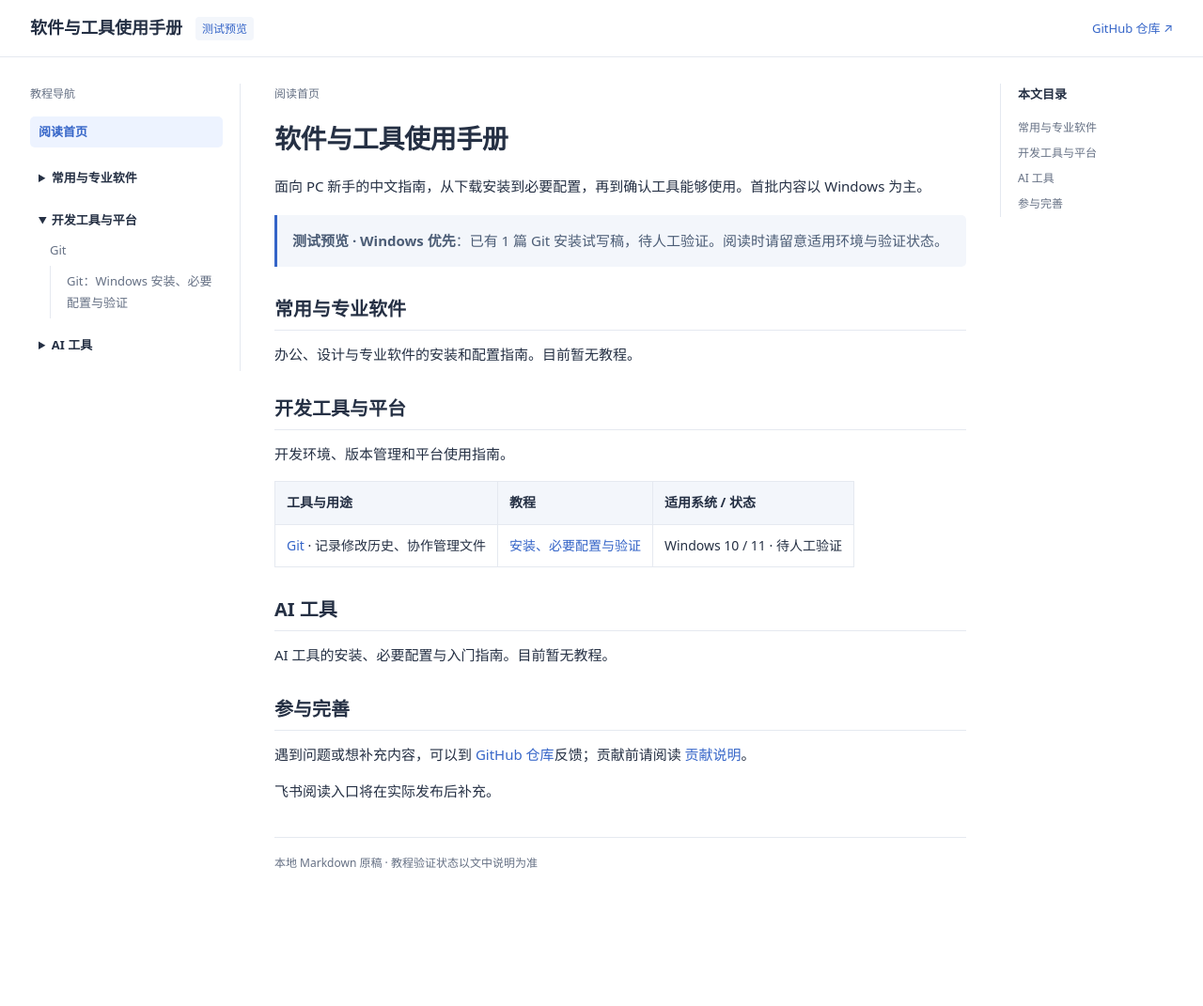
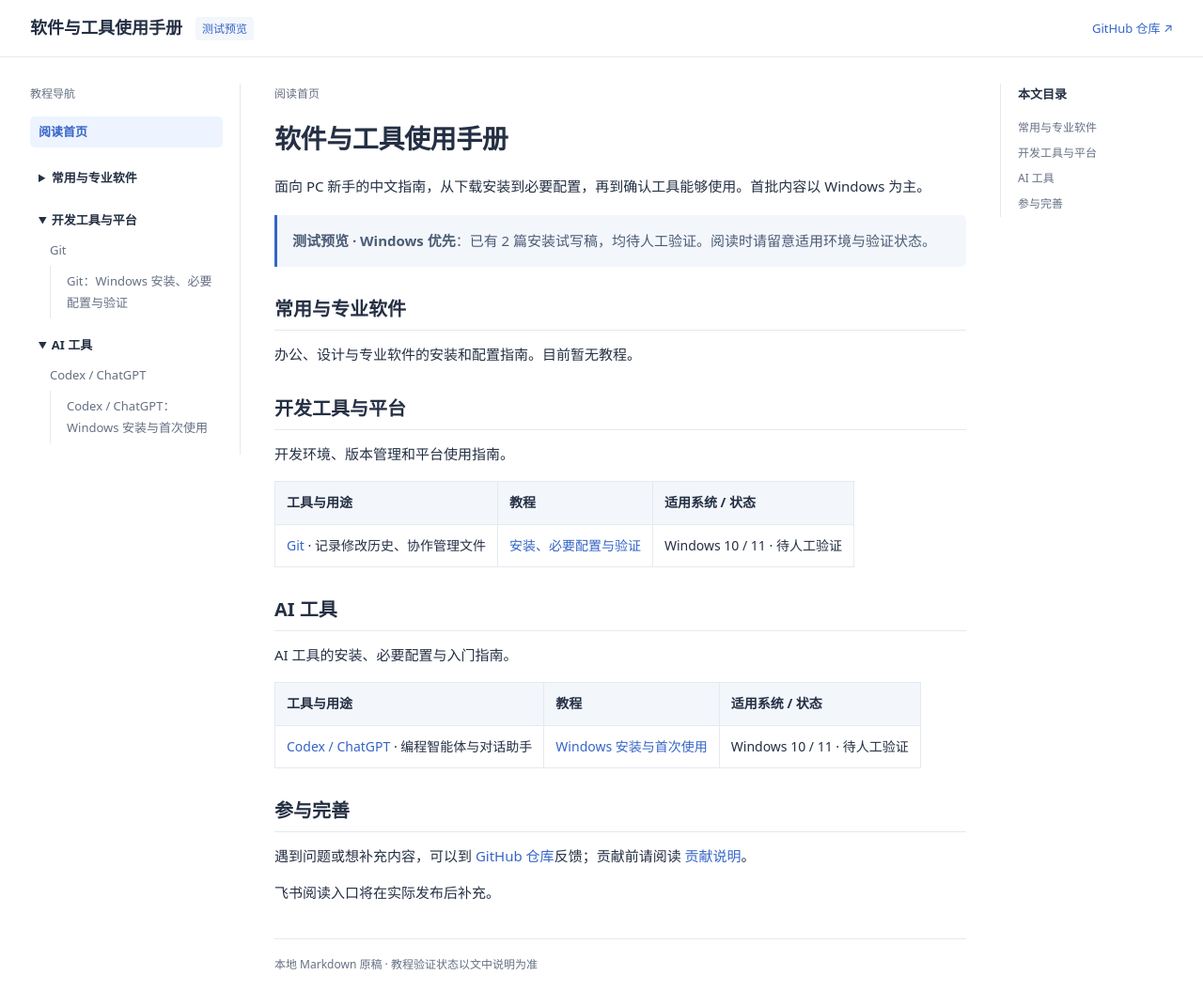
Before and after one commit to MashedPotato817/software-handbook, a Jekyll site: the page built from index.md, in a window 1280 px wide and 1085 px high. Shown: the top 1071 px of the window at 94% size. Built offline with Jekyll 4.4.1, drawn with Linux system fonts in a browser that asks for light colours; part of the change alters nothing that is shown.

Commit message:
docs(codex): 新增 Windows 安装与首次使用试写稿

```diff
--- a/index.md
+++ b/index.md
@@ -7,7 +7,7 @@ title: 软件与工具使用手册
 
 面向 PC 新手的中文指南，从下载安装到必要配置，再到确认工具能够使用。首批内容以 Windows 为主。
 
-> **测试预览 · Windows 优先**：已有 1 篇 Git 安装试写稿，待人工验证。阅读时请留意适用环境与验证状态。
+> **测试预览 · Windows 优先**：已有 2 篇安装试写稿，均待人工验证。阅读时请留意适用环境与验证状态。
 
 ## 常用与专业软件
 
@@ -23,7 +23,11 @@ title: 软件与工具使用手册
 
 ## AI 工具
 
-AI 工具的安装、必要配置与入门指南。目前暂无教程。
+AI 工具的安装、必要配置与入门指南。
+
+| 工具与用途 | 教程 | 适用系统 / 状态 |
+| --- | --- | --- |
+| [Codex / ChatGPT](pages/codex/index.md) · 编程智能体与对话助手 | [Windows 安装与首次使用](pages/codex/install.md) | Windows 10 / 11 · 待人工验证 |
 
 ## 参与完善
 
--- /dev/null
+++ b/pages/codex/index.md
@@ -0,0 +1,13 @@
+---
+title: Codex / ChatGPT
+category: AI 工具
+author: HGXdev  (hgxdev.com)
+---
+> Edit BY HGXdev (hgxdev.com)
+# Codex / ChatGPT
+
+Codex 是 OpenAI 提供的编程智能体，可以在项目中读取文件、运行命令和修改代码；ChatGPT 是通用的对话助手，适合问答、写作和资料整理。两者已经整合在同一个客户端中，安装一个软件即可使用。
+
+## 教程
+
+- [Windows 安装与首次使用](install.md)：下载客户端，通过 Microsoft Store 完成安装，并选择注册 ChatGPT 账号或使用 CC Switch 完成配置。
--- /dev/null
+++ b/pages/codex/install.md
@@ -0,0 +1,73 @@
+# Codex / ChatGPT：Windows 安装与首次使用
+
+> 状态：依据维护者提供的信息整理，安装流程和 CC Switch 配置尚待实际验证。
+> Edit BY HGXdev
+> 适用环境：Windows 10 / 11；网络环境需能正常访问 OpenAI 服务。
+
+## 引言
+
+Codex 和 ChatGPT 都是 OpenAI 的产品。Codex 偏向在项目中完成编程任务，ChatGPT 偏向日常对话，目前两者已经融合在同一个软件里，不需要分别安装。
+
+本篇完成三件事：下载并安装客户端、准备网络环境、选择一种方式完成首次配置。
+
+## 正文
+
+### 1. 下载安装包
+
+打开 [Codex / ChatGPT 安装包下载页](https://hgxhome.lanzoub.com/iyG4c4cgmlvc)，在页面中输入提取码 `fapk`，然后下载安装包。
+
+这个下载入口由维护者提供，方便国内网络访问，不是 OpenAI 官方下载页。
+
+### 2. 通过 Microsoft Store 安装
+
+下载完成后，双击运行安装包。安装程序会自动调出 Microsoft Store，请在商店页面按提示完成安装。
+
+由于 OpenAI 的安装限制，这个安装包不能直接在本机完成安装，而是会交给 Microsoft Store 继续处理。这是正常流程，不是安装包损坏。
+
+如果 Microsoft Store 要求登录 Microsoft 账号，按页面提示登录后再继续。
+
+如果 Microsoft Store 无法打开或下载失败，先检查网络连接，再重新双击安装包。
+
+### 3. 准备网络环境
+
+安装完成后，先打开你平时使用的科学上网工具，确认网络能够正常访问 OpenAI 服务，再启动 Codex / ChatGPT。
+
+如果所在网络可以直接访问 OpenAI 服务，可以跳过这一步。启动后如果一直无法登录或加载失败，先检查科学上网工具是否已经生效，再重试。
+
+如果无法科学上网，可以使用CC switch进行尝试
+
+### 4. 完成首次配置
+
+安装并启动软件后，可以从下面两种方式中任选一种。
+
+#### 方式一：注册 ChatGPT 账号
+
+在登录界面选择注册或登录 ChatGPT 账号，按页面提示填写邮箱、完成验证并登录。
+
+#### 方式二：使用 CC Switch
+
+CC Switch 可以更换 Codex 使用的模型服务，也就是更换 Codex 的“大脑”。配置完成后，可以不注册 ChatGPT 账号直接使用 Codex。
+
+CC Switch 的安装、添加配置和切换方法，请在 CC Switch 软件内查看教程，本文不重复展开。
+
+### 5. 验证
+
+完成配置后，启动 Codex / ChatGPT，并检查：
+
+- 使用 ChatGPT 账号时，界面显示已登录。
+- 使用 CC Switch 时，已选中要使用的配置。
+- 发送一条简单的测试消息或任务，能够正常得到回复。
+
+三项都正常，说明安装和首次配置已完成。如果一直转圈、提示网络错误或登录失败，先检查科学上网工具，再按第 4 步重新确认账号或 CC Switch 配置。
+
+## 参考资料
+
+- [ChatGPT 官方网站](https://chatgpt.com/)：了解 ChatGPT 并查看官方入口。
+- [OpenAI Codex 介绍页](https://openai.com/codex/)：了解 Codex 的功能和官方说明。
+
+## 简单注释
+
+- **Codex 和 ChatGPT 的区别**：Codex 更偏向项目中的编程任务，ChatGPT 更偏向日常问答；本篇安装的客户端已经整合两者。
+- **安装包来源**：网盘链接由HGXdev提供，不是 OpenAI 官方下载地址。下载页只需输入提取码，不需要填写 ChatGPT 账号或密码。
+- **科学上网工具**：需要读者自行准备可用的工具，本手册不提供相关服务。
+- **CC Switch**：本文只说明它可用于更换 Codex 的模型服务，具体操作以 CC Switch 软件内教程为准。
```
Also changed, not shown: README.md.
